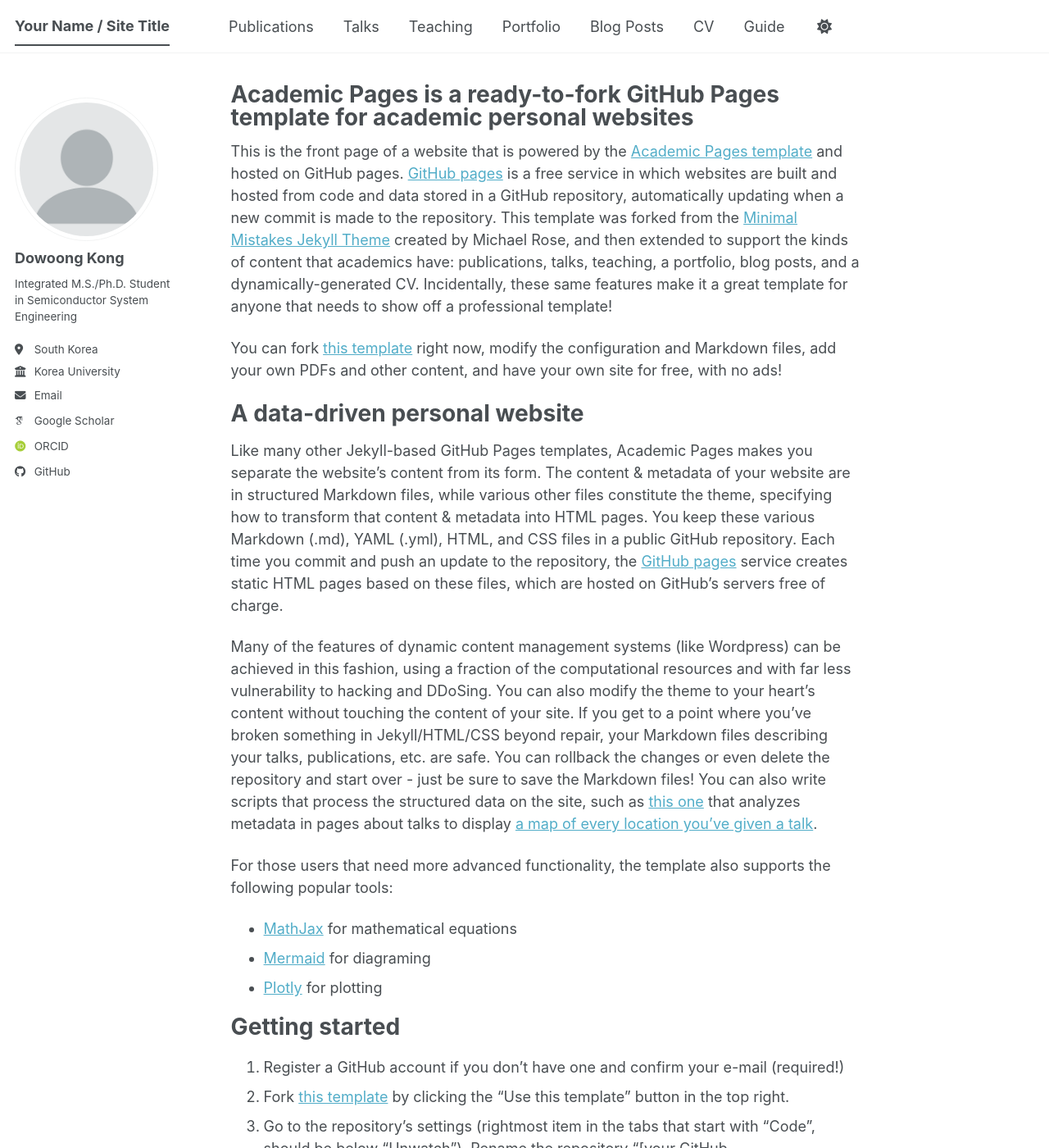
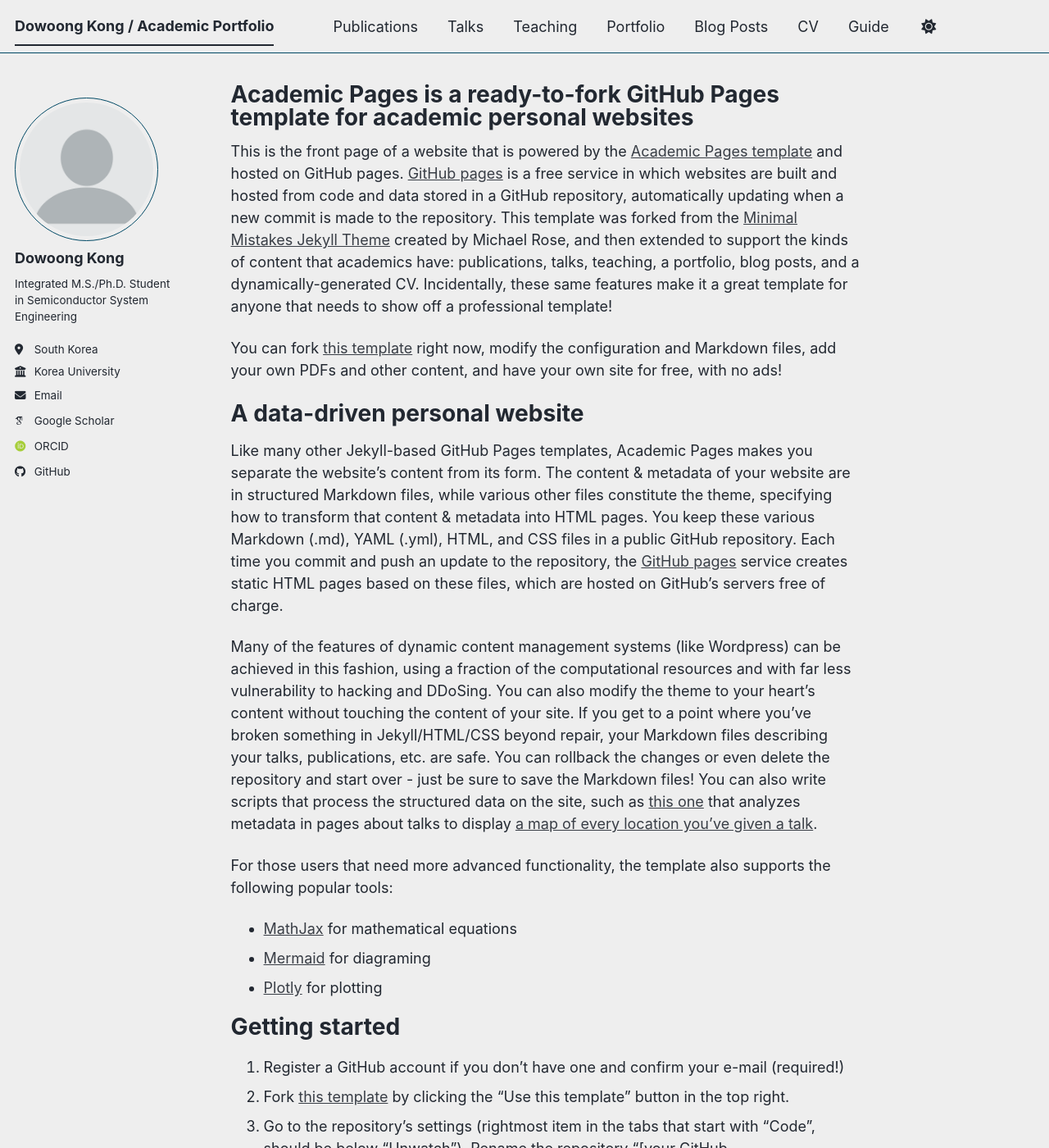
Before and after one commit to DowoongKong/DowoongKong.github.io, a Jekyll site: the page built from _pages/about.md, in a window 1280 px wide and 1400 px high. Shown: the whole window at 82% size. Built offline with Jekyll 4.4.1, drawn with Linux system fonts in a browser that asks for light colours; some web fonts are replaced; a script bundle is joined from its source files by our own code; library files that are not in the unit come from our copies; some of the changed text lies outside the part shown.

Commit message:
Update site config with personal information
Changed site theme to 'air' and updated title, name, description, URL, and repository fields to reflect Dowoong Kong's academic portfolio.

```diff
--- a/_config.yml
+++ b/_config.yml
@@ -8,15 +8,15 @@
 
 # Basic Site Settings
 locale                   : "en-US"
-site_theme               : "default" # The available themes options are "default", "air", "sunrise", "mint", "dirt" and "contrast"
-title                    : "Your Name / Site Title"
+site_theme               : "air" # The available themes options are "default", "air", "sunrise", "mint", "dirt" and "contrast"
+title                    : "Dowoong Kong / Academic Portfolio"
 title_separator          : "-"
-name                     : &name "Your Name"
-description              : &description "Your Name's academic portfolio"   # Update this with a general description of your site, this is the default if not overridden by a page
-url                      : https://academicpages.github.io # The base hostname & protocol for your site e.g. "https://[your GitHub username].github.io",
+name                     : &name "Dowoong Kong"                     # Update this with your name
+description              : &description "Dowoong Kong's academic portfolio"   # Update this with a general description of your site, this is the default if not overridden by a page
+url                      : https://DowoongKong.github.io # The base hostname & protocol for your site e.g. "https://[your GitHub username].github.io",
                                                            # or if you already have some other page hosted on Github then use "https://[your GitHub username].github.io/[Your Repo Name]"
 baseurl                  : "" # the subpath of your site, e.g. "/blog"
-repository               : "academicpages/academicpages.github.io"
+repository               : "DowoongKong/DowoongKong.github.io"
 
 # Site Author - The following control what appear as part of the author content on the side bar.
 #               If a field is blank the icon and link will not appear, otherwise it will be shown.
```
